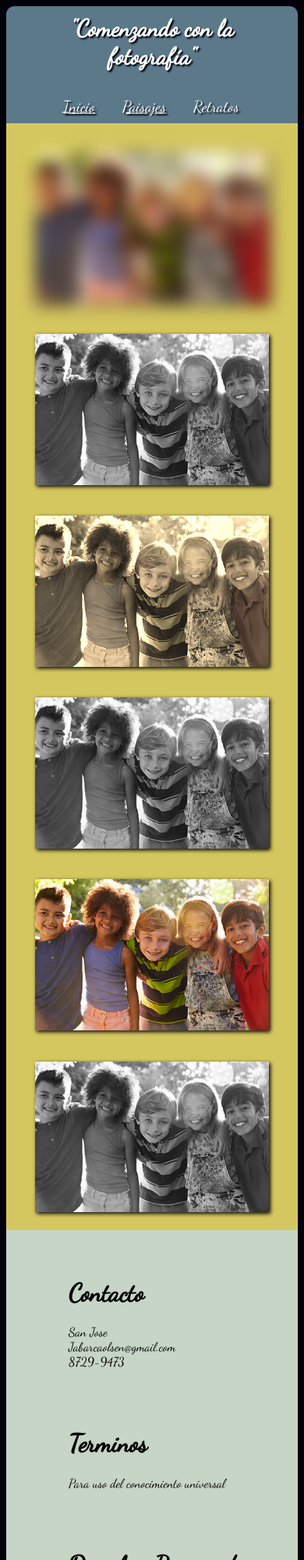
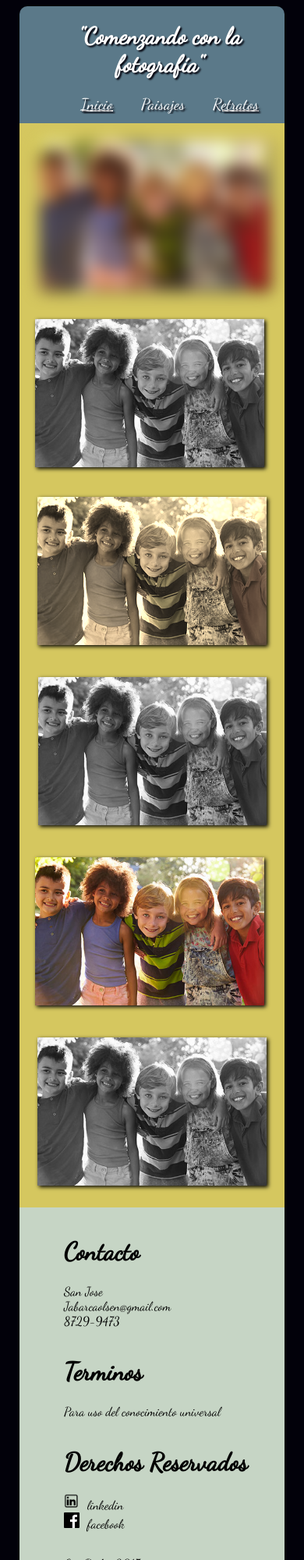
Before and after one commit to jabarcaolsen/CSS-y-Dise-o-Web-Responsive_Jose_Abarca, a plain HTML site: page enlaces/retratos.html in a window 390 px wide. Shown: the top 2000 px of the page at 78% size. Drawn offline with Linux system fonts and the light colour scheme.

Commit message:
retratos version 3.0

```diff
--- a/enlaces/css/estilos3.css
+++ b/enlaces/css/estilos3.css
@@ -5,15 +5,28 @@
 	font-family: 'Dancing Script', cursive;
 }
 
-.container {
+#container{
 	width: 900px;
 	height: 900px;
-	margin:0 auto;
+	margin: 0 auto;
+	transition-property: margin-top;
+	animation: slidein 1s;
+
 }
 
-.container div {
-	box-sizing: border-box;
-	padding: 20px;
+@-webkit-keyframes slidein {
+
+	100%{
+		margin-top: 0%;
+	}
+
+	60%{
+		margin-top: -5%;
+	}
+
+	0%{
+		margin-top: 150%;
+	}
 }
 
 .c1 {
@@ -32,12 +45,13 @@
 
 .left{
 	float: left;
-  margin-top: -50px;
+	padding-left: 20px;
 }
 
 .right{
 	float: right;
-  margin-top: -25px;
+	padding-top: 22px;
+	padding-right: 10px;
 }
 
 ul.menu {
@@ -53,22 +67,72 @@
 }
 
 ul.menu li a {
-  margin-right: 35px;
+	padding: .9em;
 	font-size: 20px;
 	color: white;
 }
 
-.Retratos{
+.Paisajes{
   text-decoration: none;
 }
 
-.c2 {
+.c2{
+	display: inline-block;
+	overflow: hidden;
+	padding: 2%;
 	background-color: #d5c75f;
-  height:auto;
 }
 
-article
-{
+.img1,.img2,.img3,.img4,.img5,.img6{
+	width: 200%;
+	height: 175%;
+	}
+
+	.col1,.col2,.col3,.col4,.col5,.col6{
+			width: 25%;
+			height: 25%;
+	}
+
+.col1{
+	order: 1;
+	float: left;
+	margin-left: -40px;
+}
+
+.col2{
+	order: 2;
+	float: left;
+	margin-left: 80px;
+}
+
+.col3{
+	order: 3;
+	float: right;
+	margin-right: 90px;
+}
+
+.col4{
+	float: left;
+	order: 4;
+	margin-left: -40px;
+	margin-top: -50px;
+}
+
+.col5{
+	float: left;
+	margin-left: 80px;
+	margin-top: -50px;
+	order: 5;
+}
+
+.col6{
+	order: 6;
+	float: right;
+	margin-top: -50px;
+	margin-right: 90px;
+}
+
+article{
 	box-sizing: border-box;
 	padding: 5%;
 	}
@@ -95,7 +159,7 @@
   }
 
   .c3 {
-		margin-top: -20px;
+		margin-top: -27px;
     height: 100%;
   	width: 100%;
   	color: black;
@@ -104,6 +168,36 @@
     border-bottom-right-radius:10px;
   	box-sizing: border-box;
   	font-size: 0.8em;
+  }
+
+	.c3 {
+		width: 100%;
+		display: flex;
+		padding: 5%;
+	}
+
+	.case1{
+		float: left;
+		width: 100%;
+		order: 1;
+	}
+
+	.case2{
+		float: left;
+		width: 100%;
+		order: 2;
+	}
+
+	.case3{
+		float: right;
+		width: 100%;
+		order: 3;
+	}
+
+	.case4{
+		float: right;
+		width: 100%;
+		order: 4;
 	}
 
   .ft1{
@@ -125,9 +219,27 @@
 			width: 100%;
 		}
 
+		#container{
+			width: 800px;
+			height: 800px;
+			margin: 0 auto;
+		}
+
+		.left{
+			float: left;
+			padding-left: 20px;
+		}
+
+		.right{
+			float: right;
+			padding-top: 22px;
+			padding-right: 10px;
+		}
+
     .c2{
       display: inline-block;
       overflow: hidden;
+			padding: 2%;
     }
 
     .img1,.img2,.img3,.img4,.img5,.img6{
@@ -182,6 +294,7 @@
     .c3 {
     	width: 100%;
     	display: flex;
+			padding: 5%;
     }
 
     .case1{
@@ -215,12 +328,65 @@
   		width: 100%;
     }
 
+		#container{
+			width: 340px;
+			height: 340px;
+		}
+
 		.c1{
 			height: 150px;
 		}
 
-			article{
-				height: 100px
+		.left{
+			padding-left: 20px;
+		}
+
+		.right{
+			margin-top: -20px;
+			padding-right: 15px;
+		}
+
+		.c2{
+			display: inline-block;
+			width: auto;
+			height: auto;
+		}
+
+		.col1{
+      order: 1;
+      float: left;
+			margin-left: 3px;
+    }
+
+    .col2{
+      order: 2;
+      float: left;
+			margin-left: -3px;
+    }
+
+    .col3{
+      order: 3;
+      float: left;
+    }
+
+    .col4{
+      float: left;
+      order: 4;
+			margin-top: 3px;
+			margin-left: 0.5px;
+    }
+
+    .col5{
+      float: left;
+      order: 5;
+			margin-top: 3px;
+			margin-left: -3px;
+    }
+
+    .col6{
+      order: 6;
+      float: left;
+			margin-top: 3px;
     }
 
 		.img1,.img2,.img3,.img4,.img5,.img6{
@@ -231,6 +397,12 @@
     .col1,.col2,.col3,.col4,.col5,.col6{
   		width: 100%;
     	height: 100%;
+    }
+
+		.c3{
+			display: inline-block;
+			margin-top: -7px;
+			padding: 5%;
 		}
 
       .case1{
--- a/enlaces/retratos.html
+++ b/enlaces/retratos.html
@@ -7,33 +7,7 @@
   <title>Retratos</title>
   <link href="css/estilos3.css" type="text/css" rel="stylesheet">
   <link href="https://fonts.googleapis.com/css?family=Dancing+Script" rel="stylesheet">
-  <style media="screen">
 
-  #container{
-    width:  auto;
-    height:  auto;
-    margin: 0 auto;
-    transition-property: margin-top;
-    animation: slidein 1s;
-
-  }
-
-  @-webkit-keyframes slidein {
-
-    100%{
-      margin-top: 0%;
-    }
-
-    60%{
-      margin-top: -5%;
-    }
-
-    0%{
-      margin-top: 150%;
-    }
-  }
-
-  </style>
 </head>
 
 <body>
```
Lines whose indentation alone changed are shown as unchanged.
